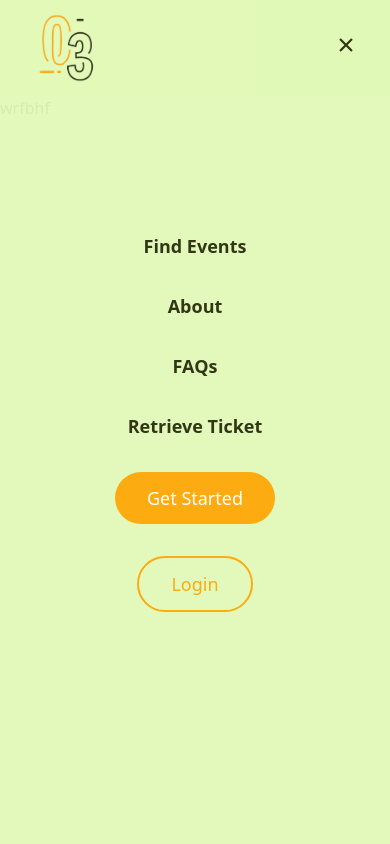
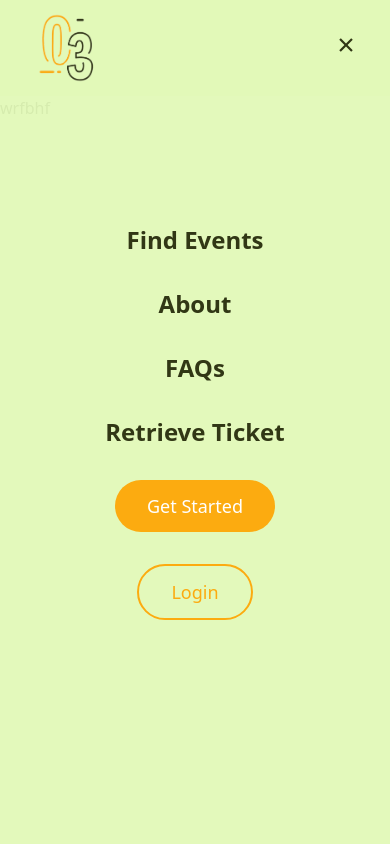
Before and after one commit to BlarQ/OGA, a Next.js app: page / in a window 390 px wide. Both pictures are taken after a click on the button 346 px from the left and 45 px from the top of the page. Shown: the top 844 px of the page. Built offline with nearby package versions, Linux system fonts and the light colour scheme.

Commit message:
fix: header position fixed

```diff
--- a/src/app/components/Header.jsx
+++ b/src/app/components/Header.jsx
@@ -36,8 +36,9 @@ const Header = () => {
   }
 
   return (
-    <div className='relative bg-secondary'>
-      <div className='flex justify-between items-center px-8 lg:px-16 w-full h-24 relative z-50'>
+    <>
+      <header className='fixed top-0 left-0 right-0 bg-secondary z-50'>
+        <div className='flex justify-between items-center px-8 lg:px-16 w-full h-24'>
           <div>
             <Image src='/o3logo.png' alt='logo' width={70} height={70} />
           </div>
@@ -71,6 +72,10 @@ const Header = () => {
             <Link href='#'><button className='bg-transparent rounded-full p-2 w-36 text-primary border-primary border-2 font-semibold'>Login</button></Link>
           </div>
         </div>
+      </header>
+
+      {/* Spacer to prevent content from hiding behind fixed header */}
+      <div className="h-24"></div>
 
       {/* mobile menu */}
       <AnimatePresence>
@@ -83,16 +88,16 @@ const Header = () => {
             variants={menuVariants}
           >
             <motion.div variants={itemVariants}>
-              <Link href='#' className='text-lg hover:text-primary font-semibold' onClick={closeMenu}>Find Events</Link>
+              <Link href='#' className='text-2xl hover:text-primary font-semibold' onClick={closeMenu}>Find Events</Link>
             </motion.div>
             <motion.div variants={itemVariants}>
-              <Link href='#' className='text-lg hover:text-primary font-semibold' onClick={closeMenu}>About</Link>
+              <Link href='#' className='text-2xl hover:text-primary font-semibold' onClick={closeMenu}>About</Link>
             </motion.div>
             <motion.div variants={itemVariants}>
-              <Link href='#' className='text-lg hover:text-primary font-semibold' onClick={closeMenu}>FAQs</Link>
+              <Link href='#' className='text-2xl hover:text-primary font-semibold' onClick={closeMenu}>FAQs</Link>
             </motion.div>
             <motion.div variants={itemVariants}>
-              <Link href='#' className='text-lg hover:text-primary font-semibold' onClick={closeMenu}>Retrieve Ticket</Link>
+              <Link href='#' className='text-2xl hover:text-primary font-semibold' onClick={closeMenu}>Retrieve Ticket</Link>
             </motion.div>
             <motion.div variants={itemVariants}>
               <Link href='#' onClick={closeMenu}>
@@ -107,7 +112,7 @@ const Header = () => {
           </motion.div>
         )}
       </AnimatePresence>
-    </div>
+    </>
   )
 }
 
```
Lines whose indentation alone changed are shown as unchanged.
